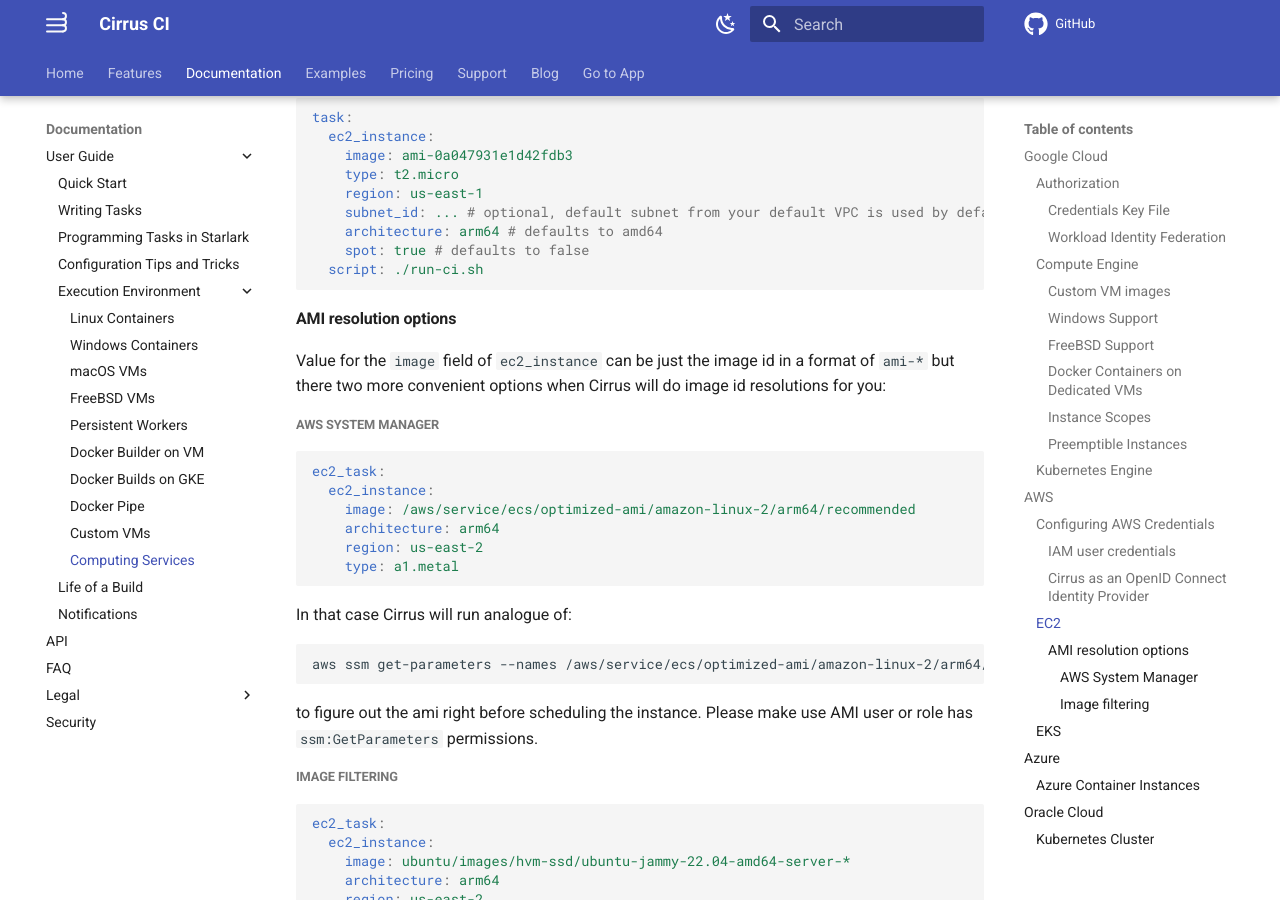
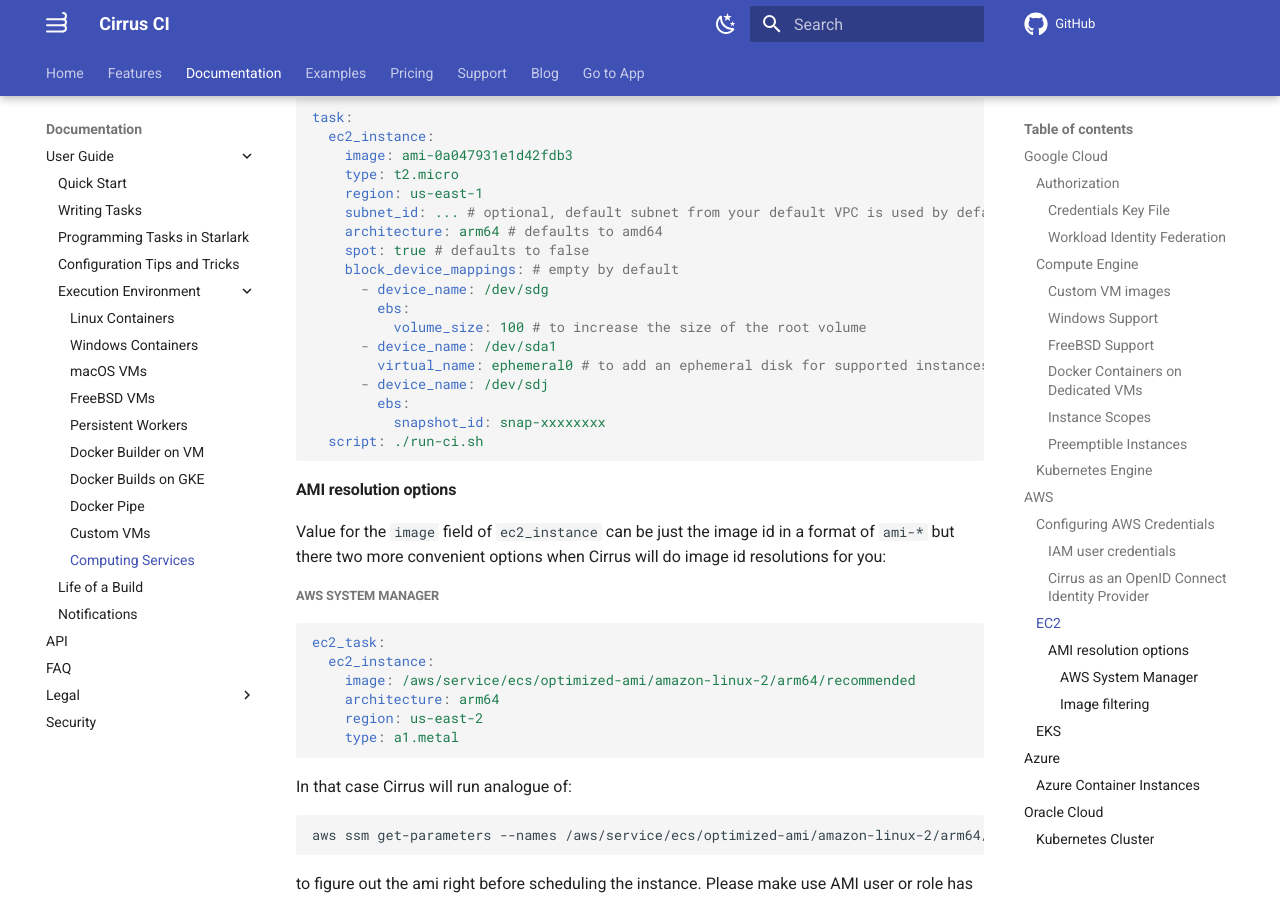
Before and after one commit to cirruslabs/cirrus-ci-docs, an MkDocs documentation site: the page built from docs/guide/supported-computing-services.md, in a window 1280 px wide and 900 px high, scrolled down 13527 px. Built offline with MkDocs 1.6.1 and Material for MkDocs 9.7.7, drawn with Linux system fonts in a browser that asks for light colours; emoji names are drawn with the system emoji font; comment, search, counter and statistics services are not loaded.

Commit message:
Document block device mapping (#1153)
Fixes #1152

````diff
--- a/docs/guide/supported-computing-services.md
+++ b/docs/guide/supported-computing-services.md
@@ -681,6 +681,15 @@ task:
     subnet_id: ... # optional, default subnet from your default VPC is used by default
     architecture: arm64 # defaults to amd64
     spot: true # defaults to false
+    block_device_mappings: # empty by default
+      - device_name: /dev/sdg
+        ebs:
+          volume_size: 100 # to increase the size of the root volume
+      - device_name: /dev/sda1
+        virtual_name: ephemeral0 # to add an ephemeral disk for supported instances
+      - device_name: /dev/sdj
+        ebs:
+          snapshot_id: snap-xxxxxxxx
   script: ./run-ci.sh
 ```
 
````
